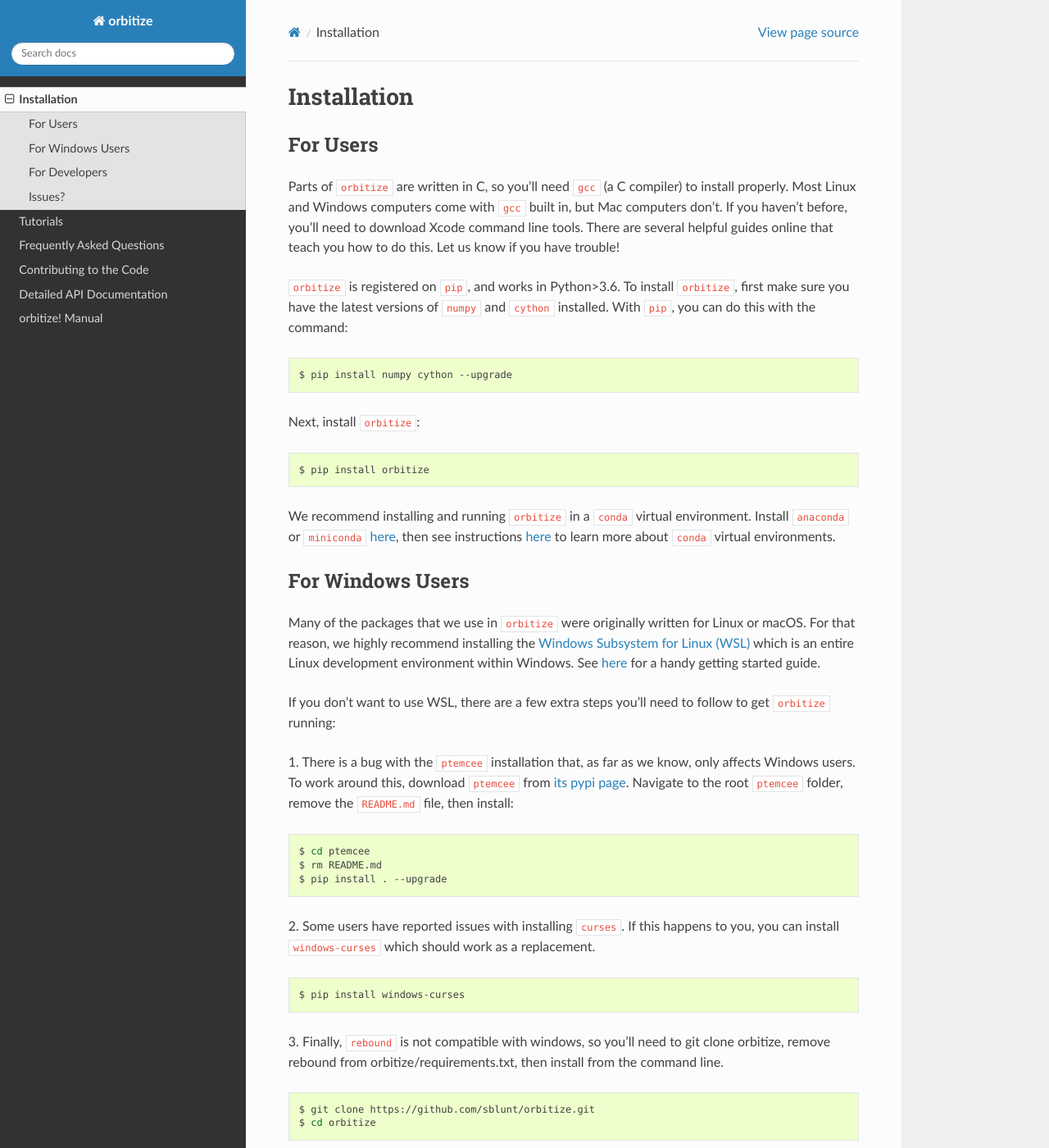
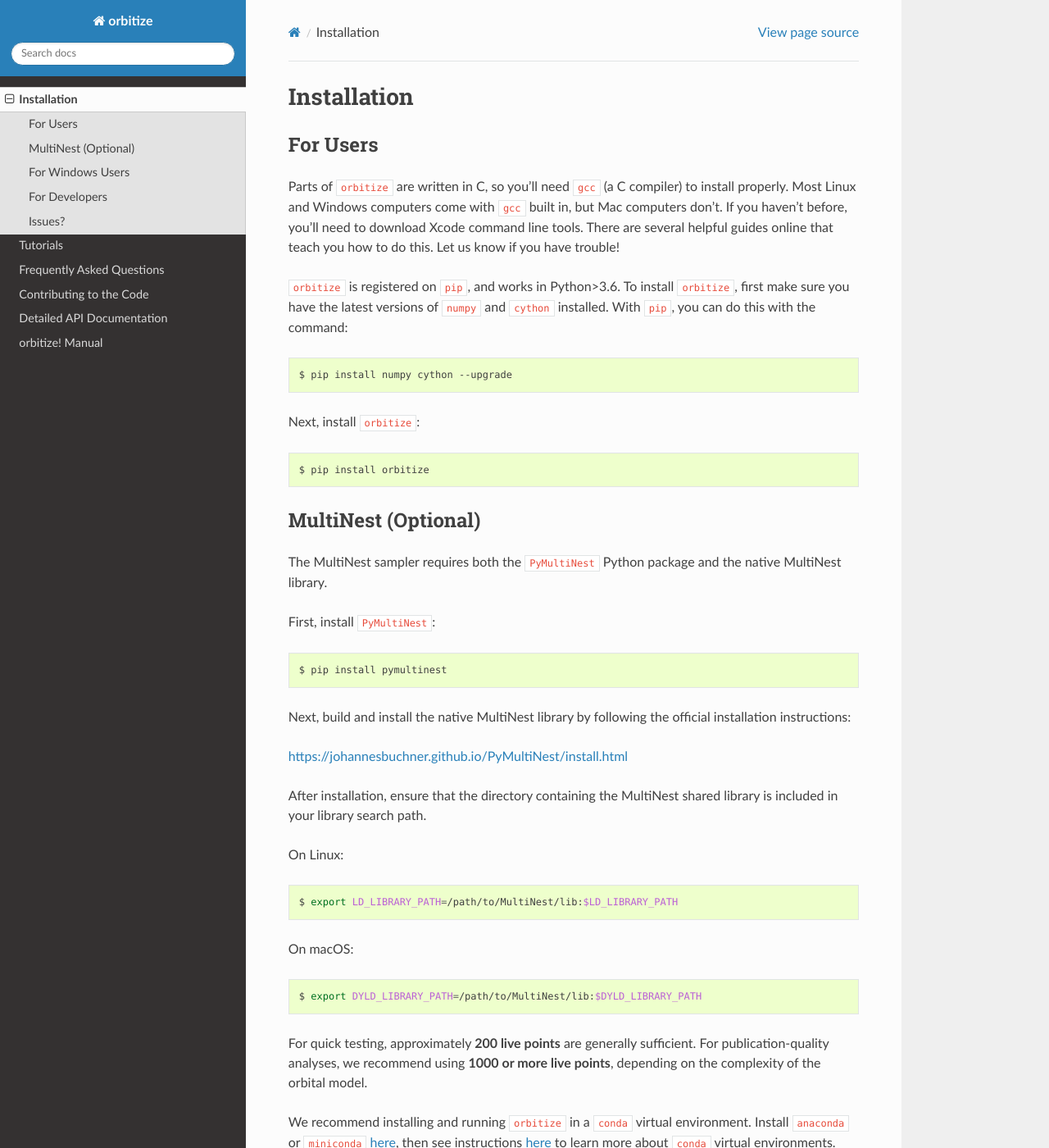
Before and after one commit to sblunt/orbitize, a Sphinx documentation site: the page built from docs/installation.rst, in a window 1280 px wide and 1400 px high. Shown: the whole window at 82% size. Built offline with Sphinx 7.4.7 and the Read the Docs theme 3.1.0, drawn with Linux system fonts in a browser that asks for light colours; pages that are not in the unit, such as notebooks, are missing from menus.

Commit message:
Add MultiNest tutorial and installation documentation

```diff
--- a/contributors.txt
+++ b/contributors.txt
@@ -23,3 +23,5 @@
 Eric Nielsen -- came up with idea for OFTI algorithm; advised SB on development of OFTI code that sampler.py inherits from
 
 Roberto Tejada -- developing RV/astrometry joint fitting code
+
+Aaditya Thokal -- wrote MultiNest tutorial, installation documentation, and example dataset integration
--- a/docs/installation.rst
+++ b/docs/installation.rst
@@ -25,6 +25,42 @@
 .. code-block:: bash
 
 	$ pip install orbitize
+
+MultiNest (Optional)
+++++++++++++++++++++
+
+The MultiNest sampler requires both the ``PyMultiNest`` Python package and the
+native MultiNest library.
+
+First, install ``PyMultiNest``:
+
+.. code-block:: bash
+
+    $ pip install pymultinest
+
+Next, build and install the native MultiNest library by following the official
+installation instructions:
+
+https://johannesbuchner.github.io/PyMultiNest/install.html
+
+After installation, ensure that the directory containing the MultiNest shared
+library is included in your library search path.
+
+On Linux:
+
+.. code-block:: bash
+
+    $ export LD_LIBRARY_PATH=/path/to/MultiNest/lib:$LD_LIBRARY_PATH
+
+On macOS:
+
+.. code-block:: bash
+
+    $ export DYLD_LIBRARY_PATH=/path/to/MultiNest/lib:$DYLD_LIBRARY_PATH
+
+For quick testing, approximately **200 live points** are generally sufficient.
+For publication-quality analyses, we recommend using **1000 or more live
+points**, depending on the complexity of the orbital model.
 
 We recommend installing and running ``orbitize`` in a ``conda`` virtual
 environment. Install ``anaconda`` or ``miniconda``
--- a/docs/tutorials.rst
+++ b/docs/tutorials.rst
@@ -57,3 +57,4 @@
    tutorials/Hipparcos_IAD.ipynb
    tutorials/HGCA_tutorial.ipynb
    tutorials/abs_astrometry.ipynb
+   tutorials/multinest_tutorial.ipynb
```
Also changed, not shown: docs/tutorials/astrometry_hd135344ab.csv (added, +8 -0 lines), docs/tutorials/multinest_tutorial.ipynb (added).
